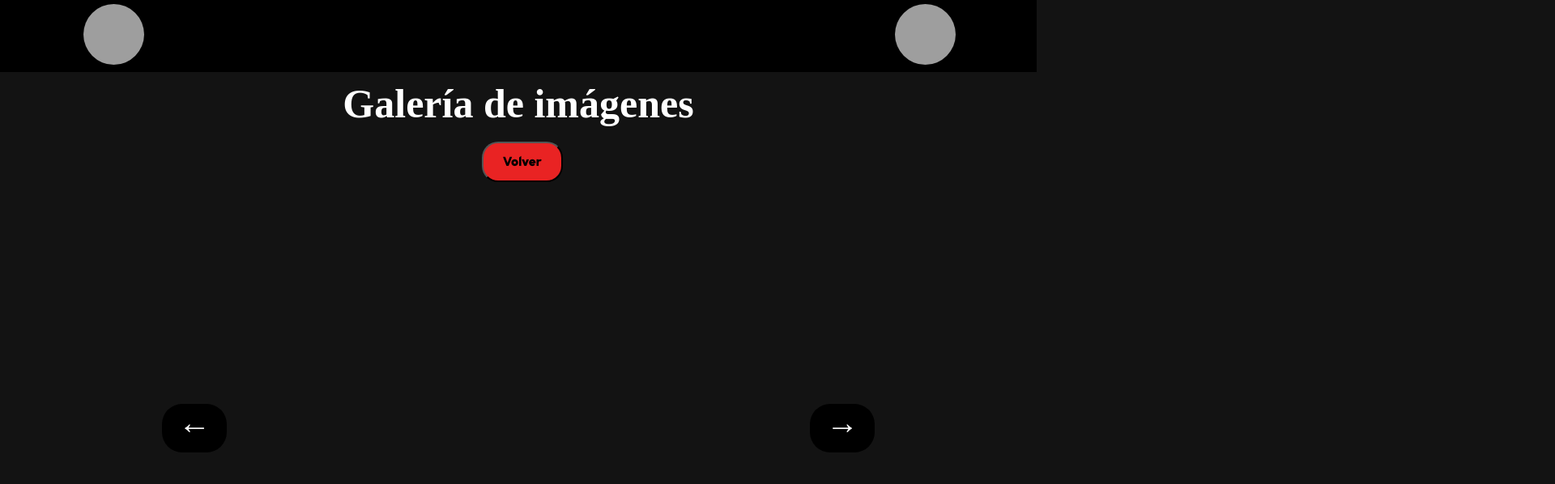
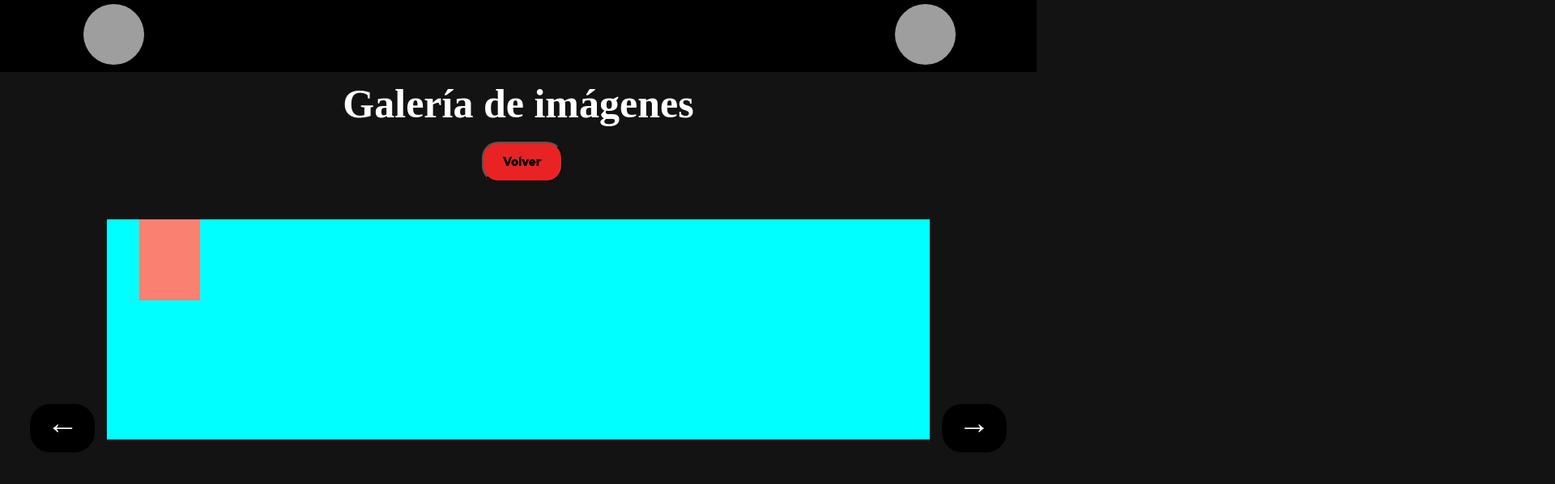
Before and after one commit to lautar007/plastico_web, a React (Create React App) app in the folder client/plastico-web/: page /galeria/1 in a window 1280 px wide. Shown: the top 598 px of the page at 81% size, 1920 px wide, since content can reach past the window. Built offline with nearby package versions, Linux system fonts and the light colour scheme; no server answers; grey boxes are pictures that could not be loaded; a web font is replaced by a local one.

Commit message:
galeria li

```diff
--- a/client/plastico-web/src/components/Galeria.css
+++ b/client/plastico-web/src/components/Galeria.css
@@ -25,6 +25,8 @@
 }
 .slider{
     object-position: center;
+    width: 80%;
+    background-color: aqua;
 }
 .slider li{
     opacity: 0;
@@ -33,6 +35,7 @@
     height: 100px;
     margin:auto;
     transition: opacity .5s;
+    background-color: salmon;
 }
 
 .slider li:target{
```
